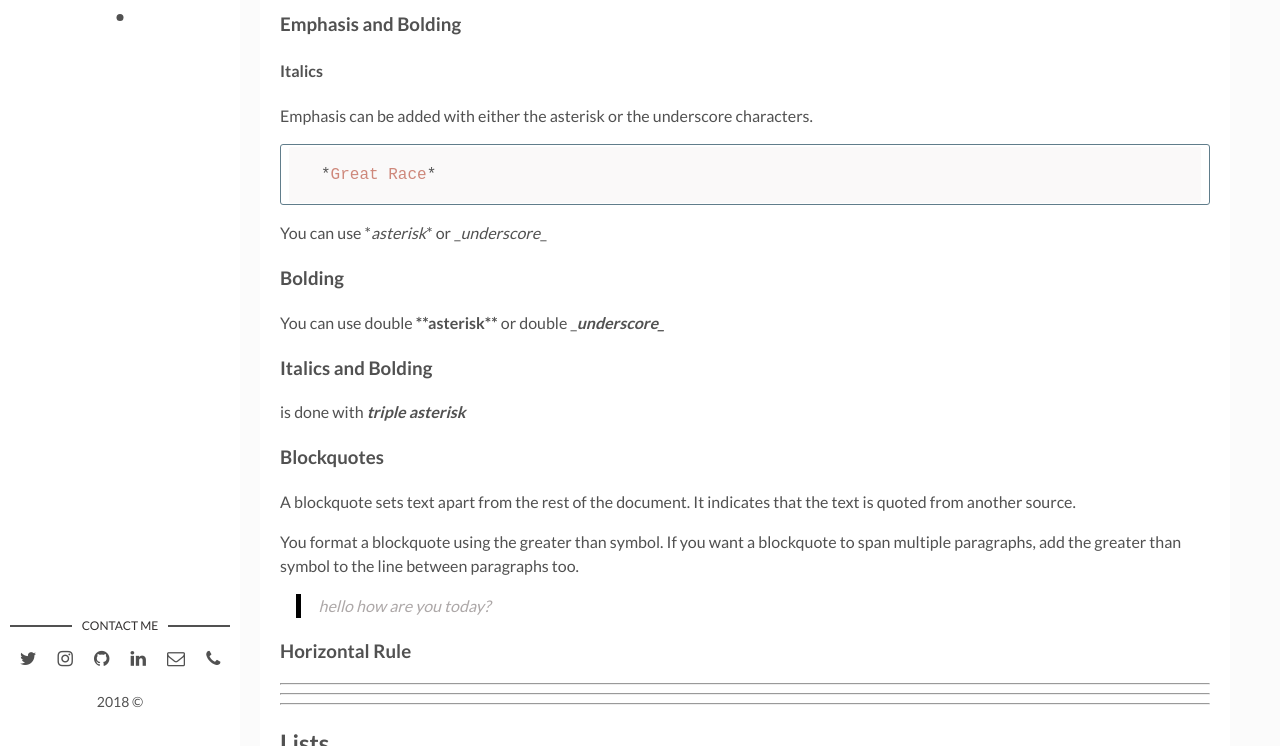
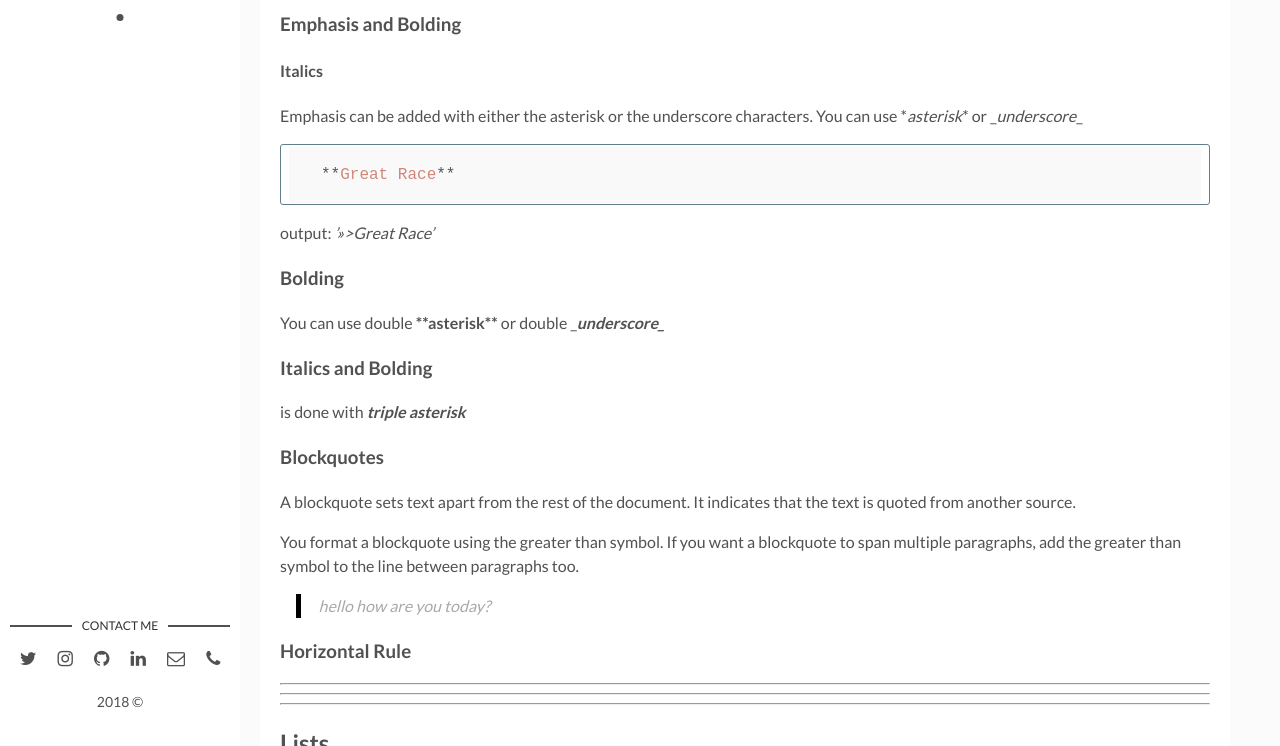
Before and after one commit to mynameiskaleb/johnnyromano.github.io, a Jekyll site: the page built from _posts/2017-06-28-markdown-notes.md, in a window 1280 px wide and 900 px high, scrolled down 1367 px, cut to the strip 154-900 px from the top of the window. Built offline with Jekyll 4.4.1, drawn with Linux system fonts in a browser that asks for light colours.

Commit message:
udated markedown post

````diff
--- a/_posts/2017-06-28-markdown-notes.md
+++ b/_posts/2017-06-28-markdown-notes.md
@@ -48,10 +48,13 @@ just like this
 #### Italics
 
 Emphasis can be added with either the asterisk or the underscore characters.
+You can use \**asterisk*\* or \__underscore_\_
 ```python
-*Great Race*
+**Great Race**
 ```
-You can use \**asterisk*\* or \__underscore_\_
+output:
+<i>'>>>Great Race'</i>
+
 
 
 ### Bolding
````
